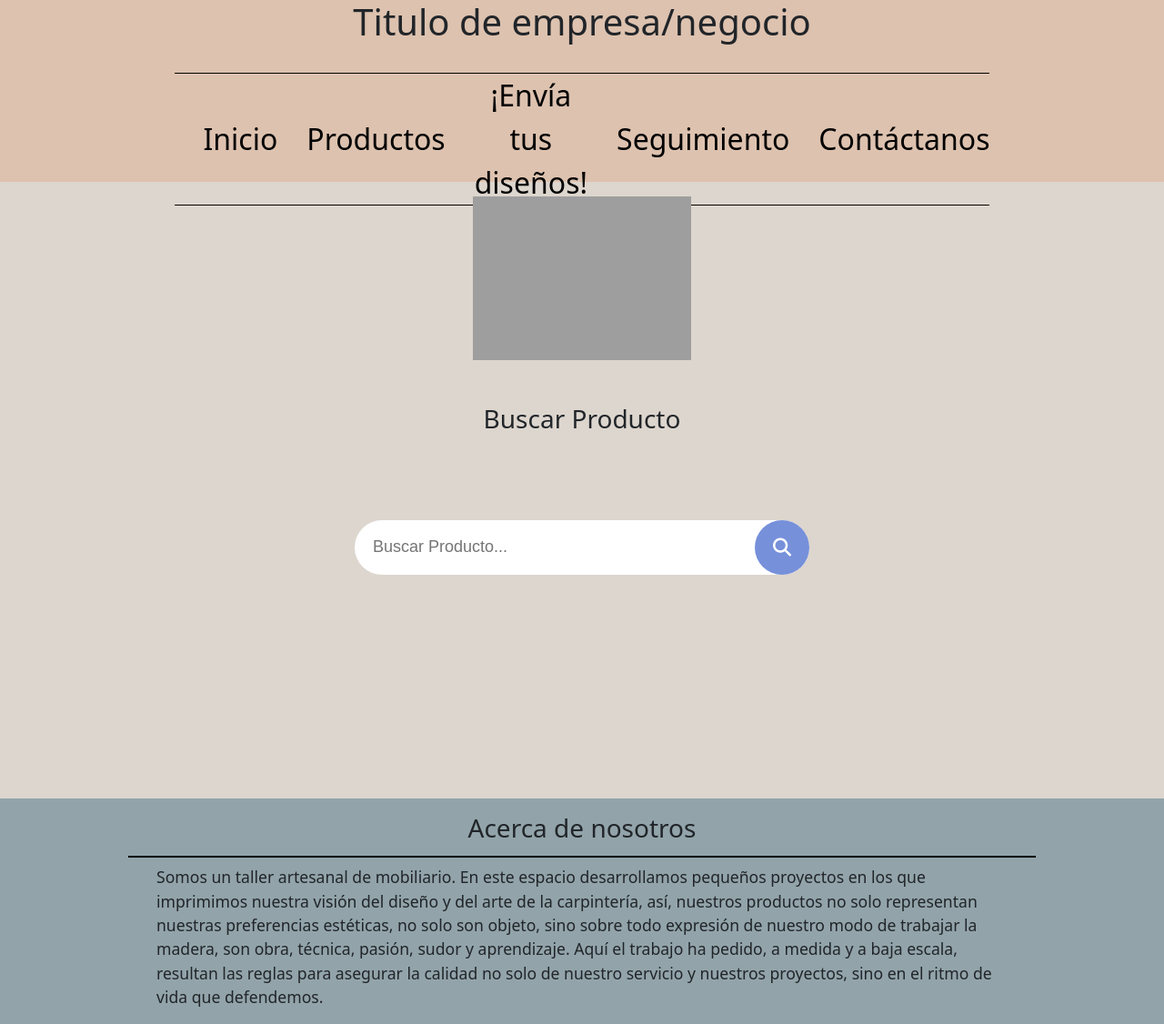
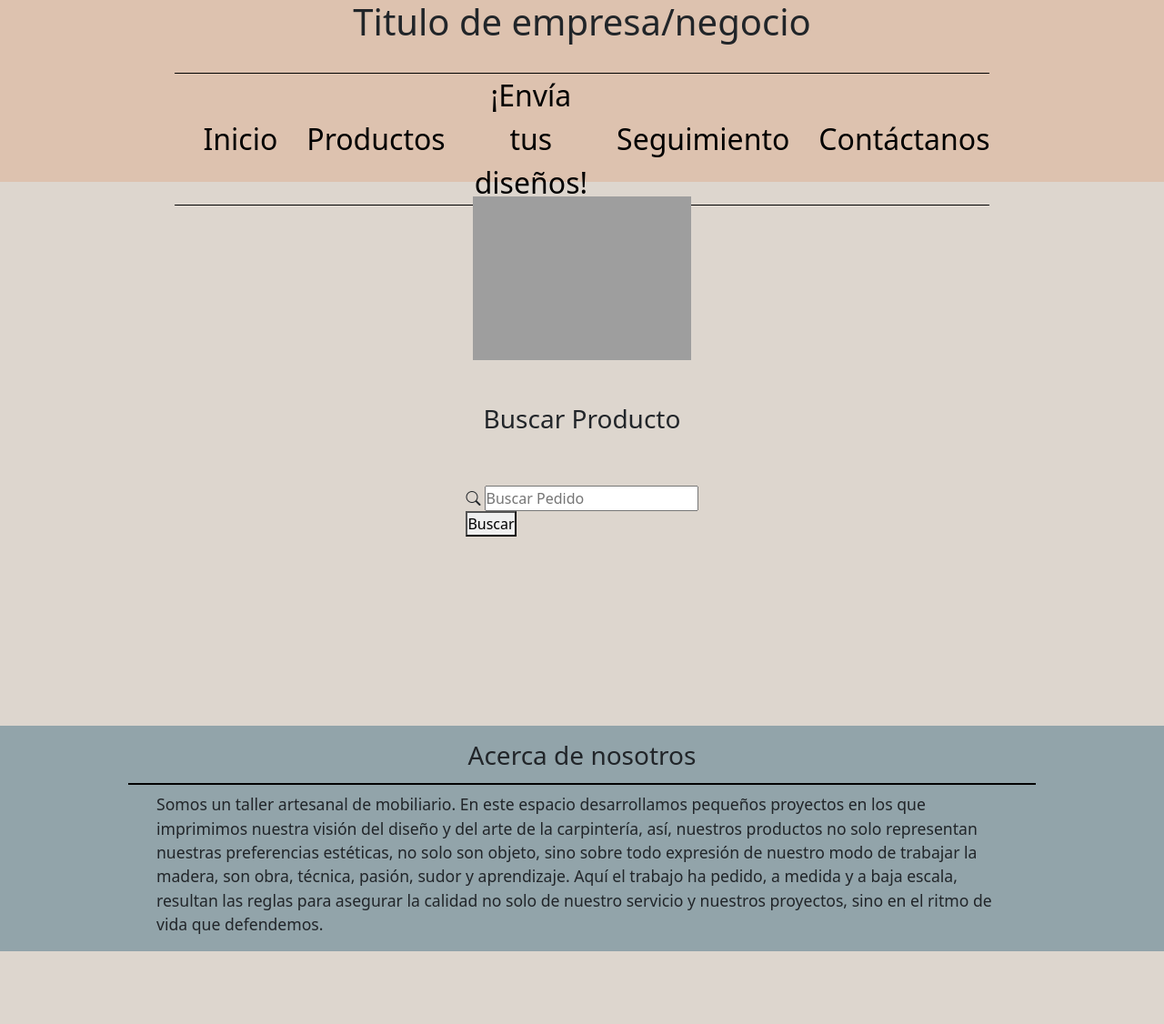
Before and after one commit to MrMonkey09/TiendaMuebles, a Django app: page /productos/ in a window 1280 px wide. Shown: the whole page at 91% size. After the commit the page ends 1046 px from the top, so only its background shows below. Run offline with Django 4.2, Linux system fonts and the light colour scheme; data that the repository does not hold is empty; some libraries are stand-ins or nearby versions; grey boxes are pictures that could not be loaded.

Commit message:
Cambios visuales en css y productos

```diff
--- a/TiendaMuebles/TiendaMuebles/settings.py
+++ b/TiendaMuebles/TiendaMuebles/settings.py
@@ -27,7 +27,7 @@ STATIC_ROOT = os.path.join(BASE_DIR, 'staticfiles_build', 'static')
 SECRET_KEY = 'django-insecure-t*lz&s-m9zu9q-%#hnbqj88qr6f#c8lv&jog5*g3b5o#%fg=3f'
 
 # SECURITY WARNING: don't run with debug turned on in production!
-DEBUG = False
+DEBUG = True
 
 ALLOWED_HOSTS = ['.vercel.app', '.now.sh','127.0.0.1']
 
--- a/TiendaMuebles/templates/productos/productos.html
+++ b/TiendaMuebles/templates/productos/productos.html
@@ -50,18 +50,19 @@
             style="width: 15rem"
           />
         </a>
-        <div id="buscador-productos"><h3>Buscar Producto</h3></div>
+        <div id="productos"><h3>Buscar Producto</h3></div>
         <form>
-          <div class="container box-search">
-            <div class="search_wrap search_wrap_1">
-              <div class="search_box">
-                <input type="text" class="input" placeholder="Buscar Producto...">
-                <div class="btn btn_common">
-                  <i class="fas fa-search"></i>
-                </div>
-              </div>
-            </div>
+          <div class="search">
+            <label for="search"><i class="bi bi-search"></i></label>
+            <input
+              placeholder="Buscar Pedido"
+              type="search"
+              id="search"
+              name="search"
+            />
           </div>
+          <button type="button">Buscar</button>
+        </form>
       </section>
       <section class="productos-panel">
         <div class="productos-lista">
```
